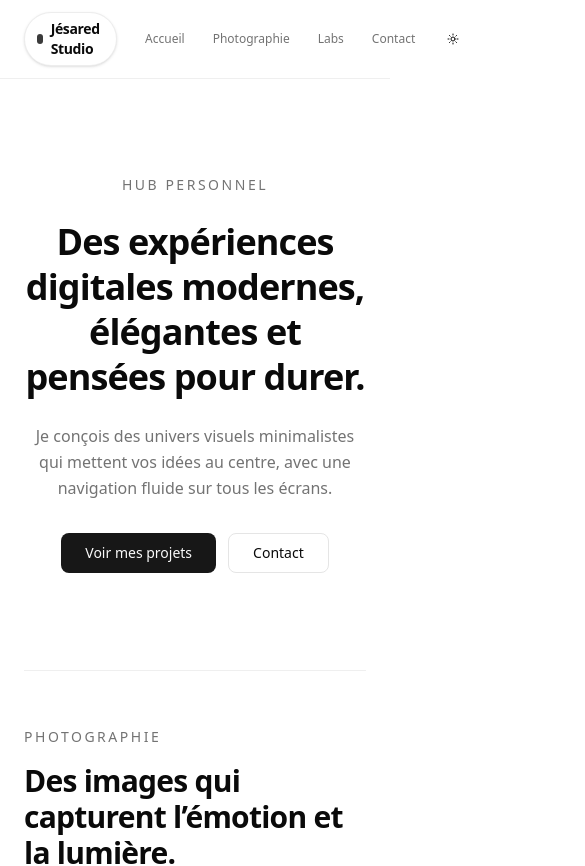
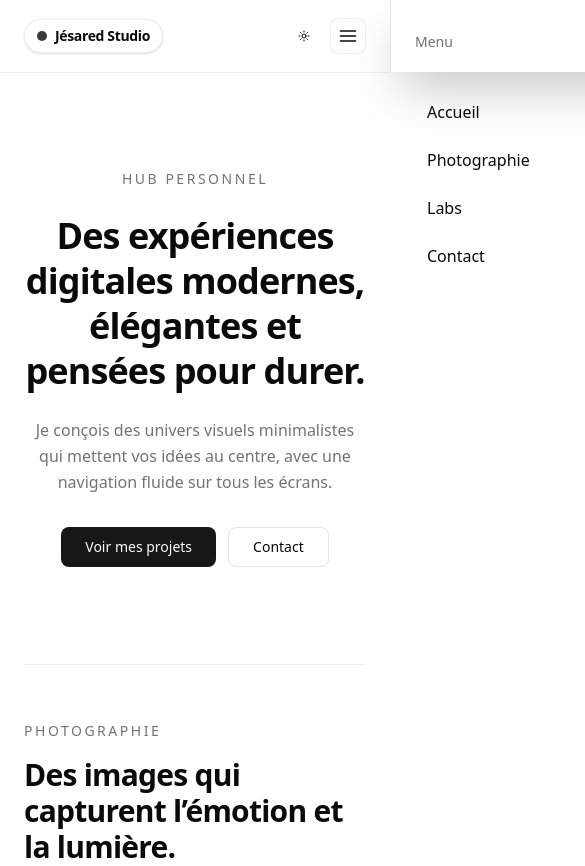
Before and after one commit to jesared/jesared-refonte, a Next.js app: page / in a window 390 px wide. Shown: the top 866 px of the page, 585 px wide, since content can reach past the window. Built offline with nearby package versions, Linux system fonts and the light colour scheme.

Commit message:
feat: add responsive header with mobile slide-out menu

```diff
--- a/components/layout/site-header.tsx
+++ b/components/layout/site-header.tsx
@@ -1,47 +1,5 @@
-import Link from "next/link";
-
-import { PageContainer } from "@/components/layout/page-container";
-import { ThemeToggle } from "@/components/theme-toggle";
-
-const navigation = [
-  { label: "Accueil", href: "/" },
-  { label: "Photographie", href: "/photographie" },
-  { label: "Labs", href: "/labs" },
-  { label: "Contact", href: "/contact" },
-];
+import { Header } from "@/components/navigation/Header";
 
 export function SiteHeader() {
-  return (
-    <header className="sticky top-0 z-40 border-b border-border/60 bg-background/80 backdrop-blur-xl">
-      <PageContainer>
-        <div className="flex min-h-18 items-center justify-between gap-4 py-3">
-          <Link
-            href="/"
-            className="inline-flex items-center gap-2 rounded-full border border-border/70 bg-card px-3 py-1.5 text-sm font-semibold tracking-tight shadow-sm transition-colors hover:bg-accent sm:text-base"
-          >
-            <span className="h-2.5 w-2.5 rounded-full bg-foreground/80" aria-hidden="true" />
-            Jésared Studio
-          </Link>
-
-          <div className="flex items-center gap-2 sm:gap-4">
-            <nav aria-label="Navigation principale">
-              <ul className="flex items-center gap-1 sm:gap-2">
-                {navigation.map((item) => (
-                  <li key={item.label}>
-                    <Link
-                      href={item.href}
-                      className="inline-flex rounded-full px-3 py-1.5 text-xs text-muted-foreground transition-colors hover:bg-accent hover:text-foreground sm:text-sm"
-                    >
-                      {item.label}
-                    </Link>
-                  </li>
-                ))}
-              </ul>
-            </nav>
-            <ThemeToggle />
-          </div>
-        </div>
-      </PageContainer>
-    </header>
-  );
+  return <Header />;
 }
--- /dev/null
+++ b/components/navigation/Header.tsx
@@ -0,0 +1,44 @@
+import Link from "next/link";
+
+import { PageContainer } from "@/components/layout/page-container";
+import { MobileMenu } from "@/components/navigation/MobileMenu";
+import { navigationLinks } from "@/components/navigation/nav-links";
+import { ThemeToggle } from "@/components/theme-toggle";
+
+export function Header() {
+  return (
+    <header className="sticky top-0 z-40 border-b border-border/60 bg-background/80 backdrop-blur-xl">
+      <PageContainer>
+        <div className="flex min-h-18 items-center justify-between gap-4 py-3">
+          <Link
+            href="/"
+            className="inline-flex items-center gap-2 rounded-full border border-border/70 bg-card px-3 py-1.5 text-sm font-semibold tracking-tight shadow-sm transition-colors hover:bg-accent sm:text-base"
+          >
+            <span className="h-2.5 w-2.5 rounded-full bg-foreground/80" aria-hidden="true" />
+            Jésared Studio
+          </Link>
+
+          <div className="flex items-center gap-2 sm:gap-3">
+            <nav aria-label="Navigation principale" className="hidden md:block">
+              <ul className="flex items-center gap-1">
+                {navigationLinks.map((item) => (
+                  <li key={item.href}>
+                    <Link
+                      href={item.href}
+                      className="inline-flex rounded-full px-3 py-1.5 text-sm text-muted-foreground transition-colors hover:bg-accent hover:text-foreground"
+                    >
+                      {item.label}
+                    </Link>
+                  </li>
+                ))}
+              </ul>
+            </nav>
+
+            <ThemeToggle />
+            <MobileMenu />
+          </div>
+        </div>
+      </PageContainer>
+    </header>
+  );
+}
--- /dev/null
+++ b/components/navigation/MobileMenu.tsx
@@ -0,0 +1,109 @@
+"use client";
+
+import Link from "next/link";
+import { useState } from "react";
+
+import { navigationLinks } from "@/components/navigation/nav-links";
+import { cn } from "@/lib/utils";
+
+function MenuIcon({ className }: { className?: string }) {
+  return (
+    <svg
+      aria-hidden="true"
+      viewBox="0 0 24 24"
+      className={cn("h-5 w-5", className)}
+      fill="none"
+      stroke="currentColor"
+      strokeWidth="2"
+      strokeLinecap="round"
+      strokeLinejoin="round"
+    >
+      <line x1="3" y1="6" x2="21" y2="6" />
+      <line x1="3" y1="12" x2="21" y2="12" />
+      <line x1="3" y1="18" x2="21" y2="18" />
+    </svg>
+  );
+}
+
+function CloseIcon({ className }: { className?: string }) {
+  return (
+    <svg
+      aria-hidden="true"
+      viewBox="0 0 24 24"
+      className={cn("h-5 w-5", className)}
+      fill="none"
+      stroke="currentColor"
+      strokeWidth="2"
+      strokeLinecap="round"
+      strokeLinejoin="round"
+    >
+      <line x1="18" y1="6" x2="6" y2="18" />
+      <line x1="6" y1="6" x2="18" y2="18" />
+    </svg>
+  );
+}
+
+export function MobileMenu() {
+  const [isOpen, setIsOpen] = useState(false);
+
+  return (
+    <div className="md:hidden">
+      <button
+        type="button"
+        onClick={() => setIsOpen(true)}
+        className="inline-flex h-9 w-9 items-center justify-center rounded-md border border-border/70 bg-background text-foreground transition-colors hover:bg-accent focus-visible:outline-none focus-visible:ring-2 focus-visible:ring-ring"
+        aria-expanded={isOpen}
+        aria-controls="mobile-nav-panel"
+        aria-label="Ouvrir le menu"
+      >
+        <MenuIcon />
+      </button>
+
+      <div
+        className={cn(
+          "fixed inset-0 z-50 bg-black/50 transition-opacity duration-200",
+          isOpen ? "pointer-events-auto opacity-100" : "pointer-events-none opacity-0"
+        )}
+        onClick={() => setIsOpen(false)}
+        aria-hidden="true"
+      />
+
+      <aside
+        id="mobile-nav-panel"
+        className={cn(
+          "fixed right-0 top-0 z-50 flex h-full w-full max-w-xs flex-col border-l border-border bg-background p-6 shadow-2xl transition-transform duration-300 ease-out",
+          isOpen ? "translate-x-0" : "translate-x-full"
+        )}
+        aria-label="Navigation mobile"
+      >
+        <div className="mb-8 flex items-center justify-between">
+          <p className="text-sm font-medium text-muted-foreground">Menu</p>
+          <button
+            type="button"
+            onClick={() => setIsOpen(false)}
+            className="inline-flex h-9 w-9 items-center justify-center rounded-md border border-border/70 text-foreground transition-colors hover:bg-accent focus-visible:outline-none focus-visible:ring-2 focus-visible:ring-ring"
+            aria-label="Fermer le menu"
+          >
+            <CloseIcon />
+          </button>
+        </div>
+
+        <nav aria-label="Navigation principale mobile">
+          <ul className="flex flex-col gap-2">
+            {navigationLinks.map((item) => (
+              <li key={item.href}>
+                <Link
+                  href={item.href}
+                  className="block rounded-md px-3 py-2 text-base font-medium text-foreground transition-colors hover:bg-accent"
+                  onClick={() => setIsOpen(false)}
+                >
+                  {item.label}
+                </Link>
+              </li>
+            ))}
+          </ul>
+        </nav>
+      </aside>
+    </div>
+  );
+}
--- /dev/null
+++ b/components/navigation/nav-links.ts
@@ -0,0 +1,6 @@
+export const navigationLinks = [
+  { label: "Accueil", href: "/" },
+  { label: "Photographie", href: "/photographie" },
+  { label: "Labs", href: "/labs" },
+  { label: "Contact", href: "/contact" },
+] as const;
```
